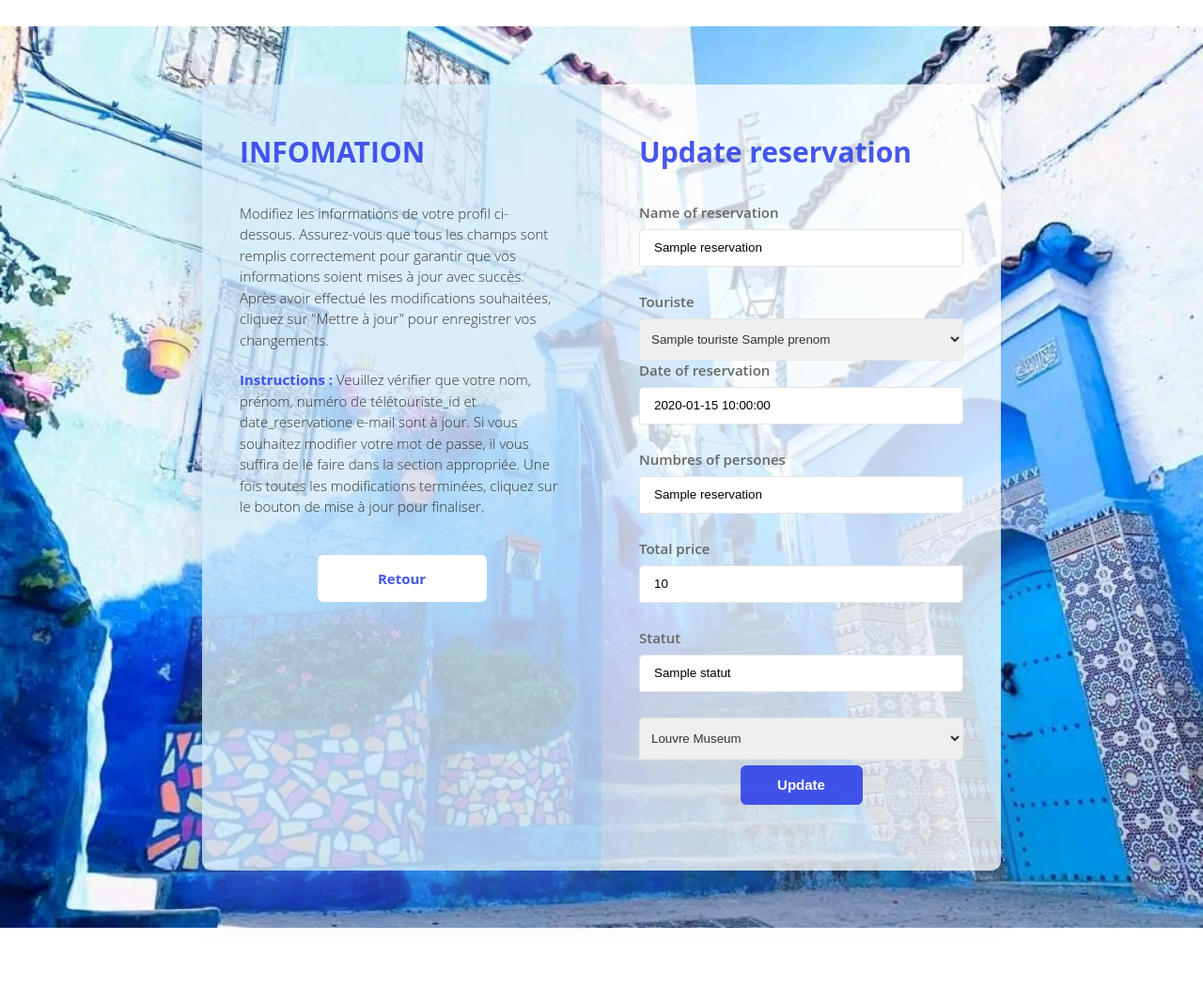
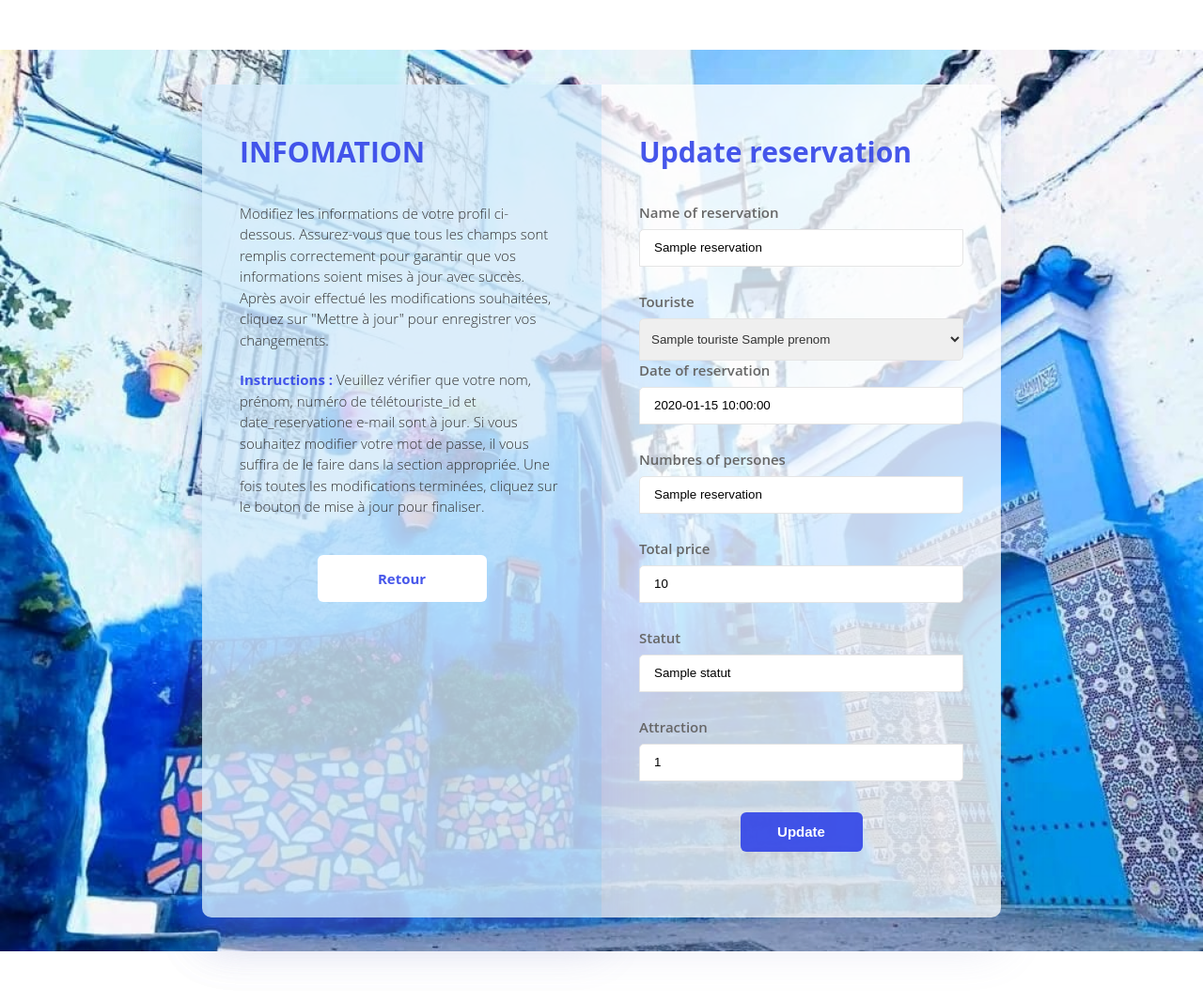
Before and after one commit to FatimaZhr/TourismProject, a CodeIgniter 4 app: the page made by PHP_PROJECT/app/Views/login/edit_reservation.php in a window 1280 px wide. Shown: the whole page at 94% size. Before the commit the page ends 1017 px from the top, so only its background shows below. Run offline with PHP 8.4 and a stand-in for CodeIgniter, Linux system fonts and the light colour scheme; the template is opened without the code that fills it: most values are stand-ins (such as "Sample title", 1, 10 or a date in 2020); some libraries are stand-ins or nearby versions.

Commit message:
finiched edit

```diff
--- a/PHP_PROJECT/app/Config/Routes.php
+++ b/PHP_PROJECT/app/Config/Routes.php
@@ -67,3 +67,5 @@
 $routes->get('/reservation/delete/(:num)', 'ReservationsController::deleteReservation/$1');
 $routes->get('/edit_reservation', 'Edit_controller::view_reservation');
 $routes->post('/update_reservation', 'Edit_controller::update_reservation');
+$routes->get('/edit_reservation/(:num)', 'Edit_controller::view_reservation/$1');
+$routes->get('/edit_reservation/(:num)', 'Edit_controller::view_reservation/$1');
--- a/PHP_PROJECT/app/Views/dashboard/reservations.php
+++ b/PHP_PROJECT/app/Views/dashboard/reservations.php
@@ -63,7 +63,7 @@
         <td><?= esc($reservation['statut']) ?></td>
         <td><?= esc($reservation['attraction_name']) ?></td>
         <td class="ddd">
-        <form action="<?= base_url('edit_reservation') ?>" method="get">
+        <form action="<?= base_url('edit_reservation/' . $reservation['id']) ?>"" method="get">
     <input type="hidden" name="id" value="<?= $reservation['id'] ?>">
     <button class="status Edit">
         <i class="fa-regular fa-pen-to-square"></i> Edit
--- a/PHP_PROJECT/app/Views/login/edit_reservation.php
+++ b/PHP_PROJECT/app/Views/login/edit_reservation.php
@@ -3,7 +3,7 @@
 <head>
 	<meta charset="utf-8">
 	<title>Form-v4 by Colorlib</title>
-<link rel="stylesheet" href="css/edit_trs.css"/>
+<link rel="stylesheet" href="/css/edit_trs.css"/>
 </head>
 <body class="form-v4">
 	<div class="page-content">
@@ -46,6 +46,7 @@
 </div>
 
 
+
     <div class="form-row">
         <label for="date_reservation">Date of reservation</label>
         <input type="text" name="date_reservation" id="date_reservation" class="input-text" value="<?= $reservation['date_reservation'] ?>" >
@@ -67,13 +68,12 @@
         <input type="text" name="attraction_name" id="attraction_name" class="input-text" value="<?= $reservation['statut'] ?>" >
     </div>
 
-    <div class="form-row form-row-1">
-   <select class="select" name="attraction_id" id="attraction_id" class="input-text">
-    <option value="1">Eiffel Tower</option>
-    <option value="2" selected>Louvre Museum</option>
-</select>
+    <div class="form-row">
+        <label for="attraction_name">Attraction</label>
+        <input type="text" name="attraction_id" id="attraction_id" class="input-text" value="<?= $reservation['attraction_id'] ?>" >
+    </div>
 
-   </div>
+
 
 
     <div class="form-row-last">
```
Also changed, not shown: PHP_PROJECT/app/Controllers/Edit_controller.php (+27 -21 lines).
